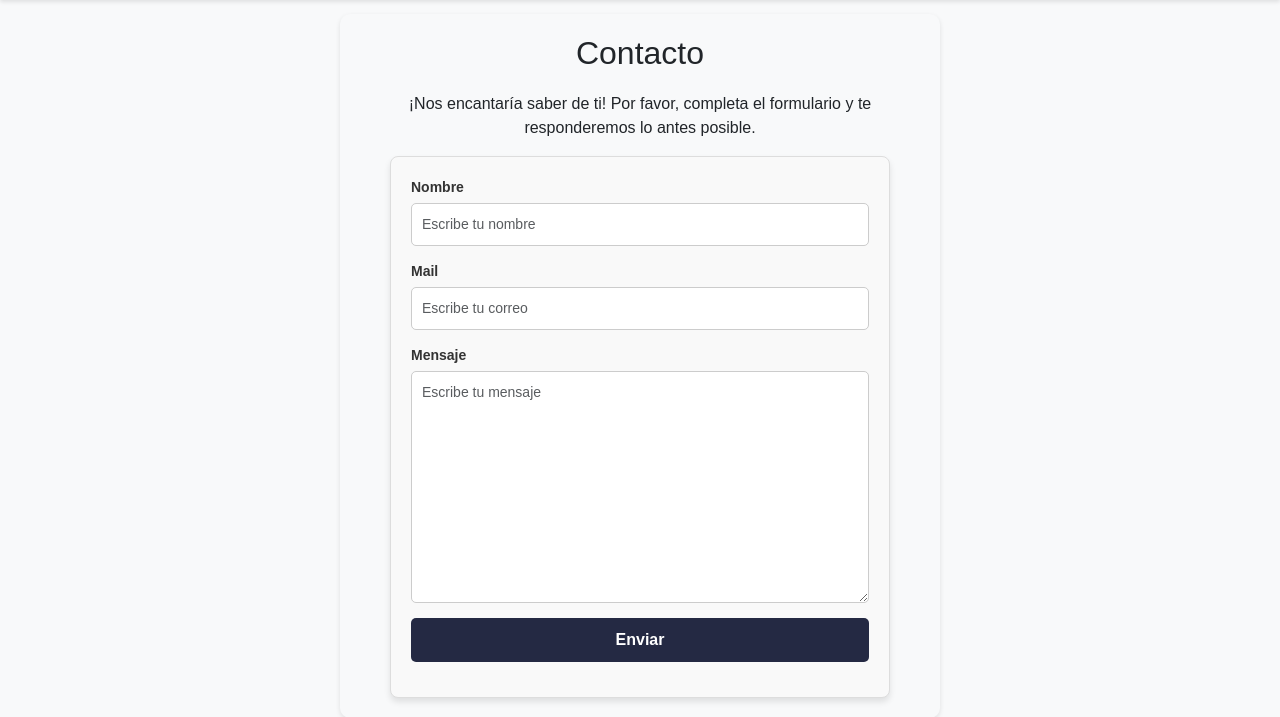
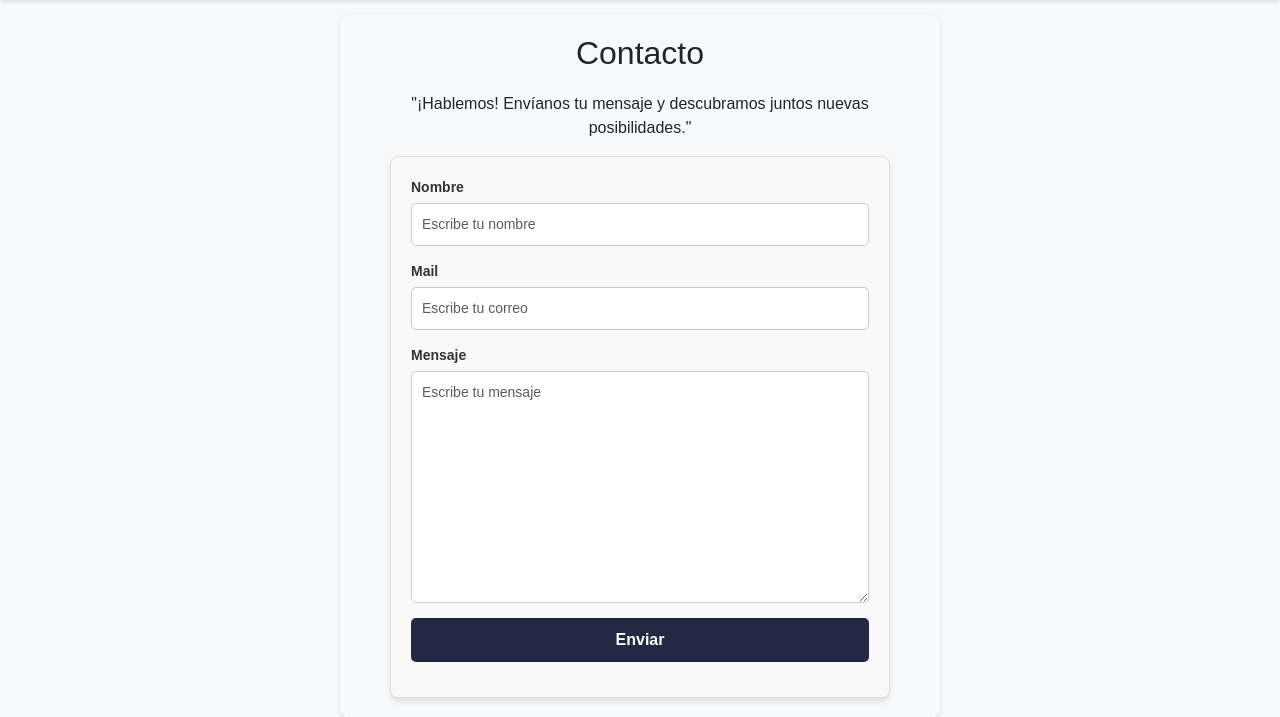
Before and after one commit to JotaJuani/Logistics, a Django app: page /contact/ in a window 1280 px wide. Shown: the part 106-823 px from the top of the page. Run offline with Django 5.2, Linux system fonts and the light colour scheme.

Commit message:
changes in contacthtml

```diff
--- a/logistics_jj/contact/templates/contact/contact.html
+++ b/logistics_jj/contact/templates/contact/contact.html
@@ -5,7 +5,7 @@
 {% block content %}
   <div class="contact-div contact-form-container">
   <h1 class="text-center">Contacto</h1>
-  <p class="text-center">¡Nos encantaría saber de ti! Por favor, completa el formulario y te responderemos lo antes posible.</p>
+  <p class="text-center">"¡Hablemos! Envíanos tu mensaje y descubramos juntos nuevas posibilidades."</p>
     {% if messages %}
   <div class="mt-4">
     {% for message in messages %}
```
